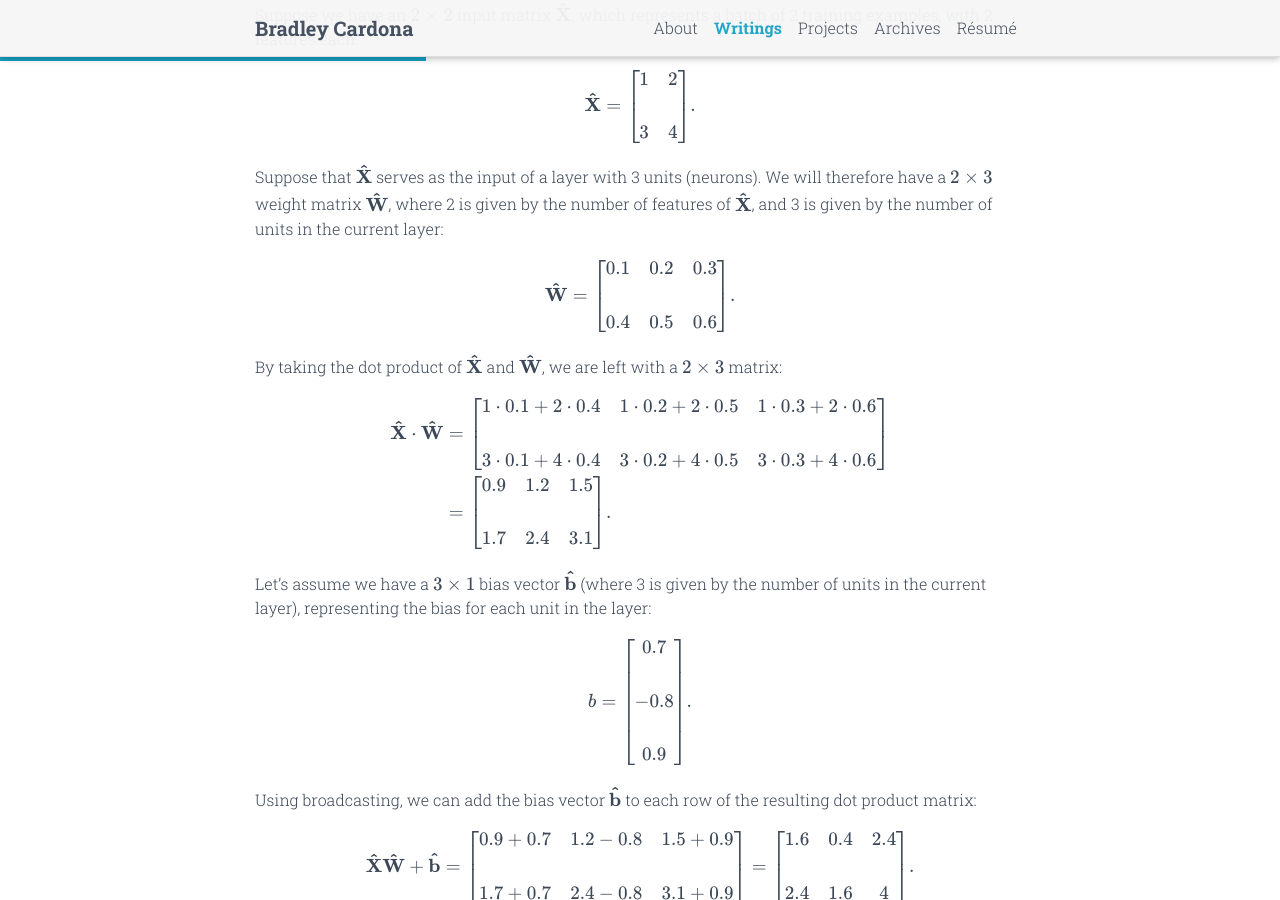
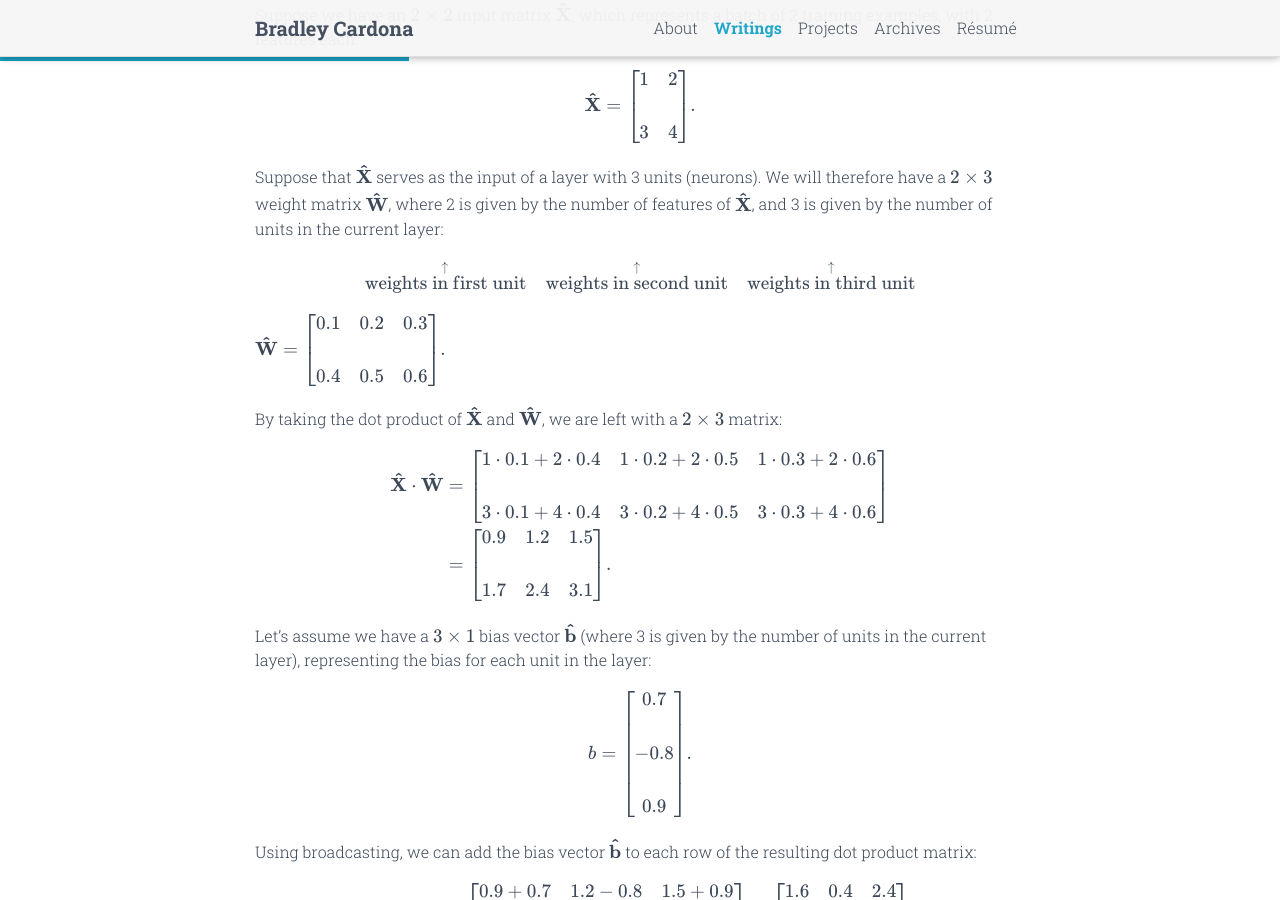
Before and after one commit to BMCARDONA/bmcardona.github.io, a Jekyll site: the page built from _posts/2023-06-09-vectors-and-matrices.md, in a window 1280 px wide and 900 px high, scrolled down 413 px. Built offline with Jekyll 4.4.1, drawn with Linux system fonts in a browser that asks for light colours; comment, search, counter and statistics services are not loaded; a style sheet for code colours, icons or effects is not loaded.

Commit message:
point arrows at matrix W

```diff
--- a/_posts/2023-06-09-vectors-and-matrices.md
+++ b/_posts/2023-06-09-vectors-and-matrices.md
@@ -20,12 +20,25 @@
 
 Suppose that $$\mathbf{\hat{X}}$$ serves as the input of a layer with 3 units (neurons). We will therefore have a $$2 \times 3$$ weight matrix $$\mathbf{\hat{W}}$$, where 2 is given by the number of features of $$\mathbf{\hat{X}}$$, and 3 is given by the number of units in the current layer:
 
+<!-- $$
+\mathbf{\hat{W}} = \begin{bmatrix}
+0.1 & 0.2 & 0.3 \\\\
+0.4 & 0.5 & 0.6
+\end{bmatrix}.
+$$ -->
+
+\begin{matrix}
+\overset{\uparrow}{\text{weights in first unit}} &
+\overset{\uparrow}{\text{weights in second unit}} &
+\overset{\uparrow}{\text{weights in third unit}}
+\end{matrix}
 $$
 \mathbf{\hat{W}} = \begin{bmatrix}
 0.1 & 0.2 & 0.3 \\\\
 0.4 & 0.5 & 0.6
 \end{bmatrix}.
 $$
+
 
 By taking the dot product of $$\mathbf{\hat{X}}$$ and $$\mathbf{\hat{W}}$$, we are left with a $$2 \times 3$$ matrix:
 
```
